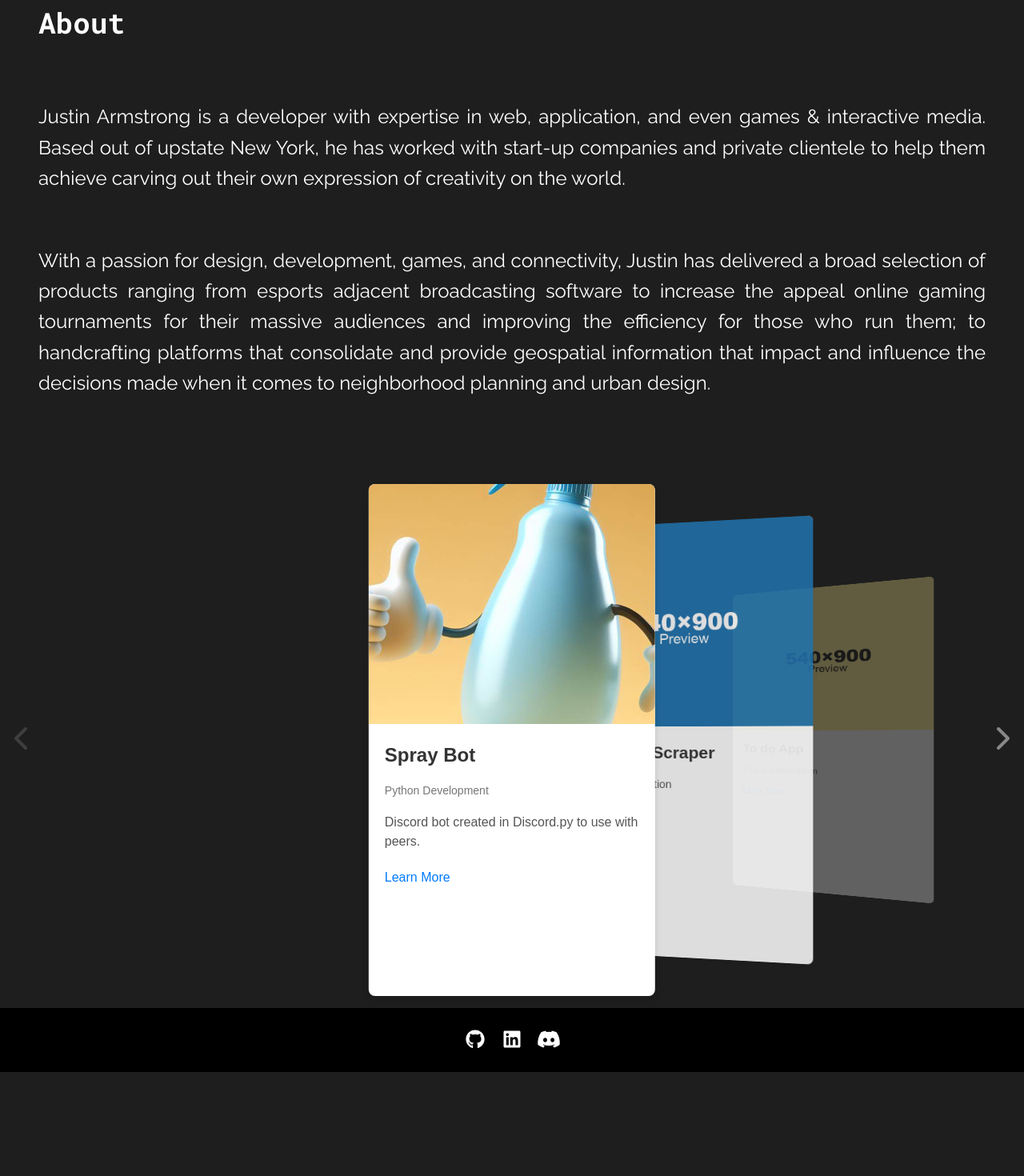
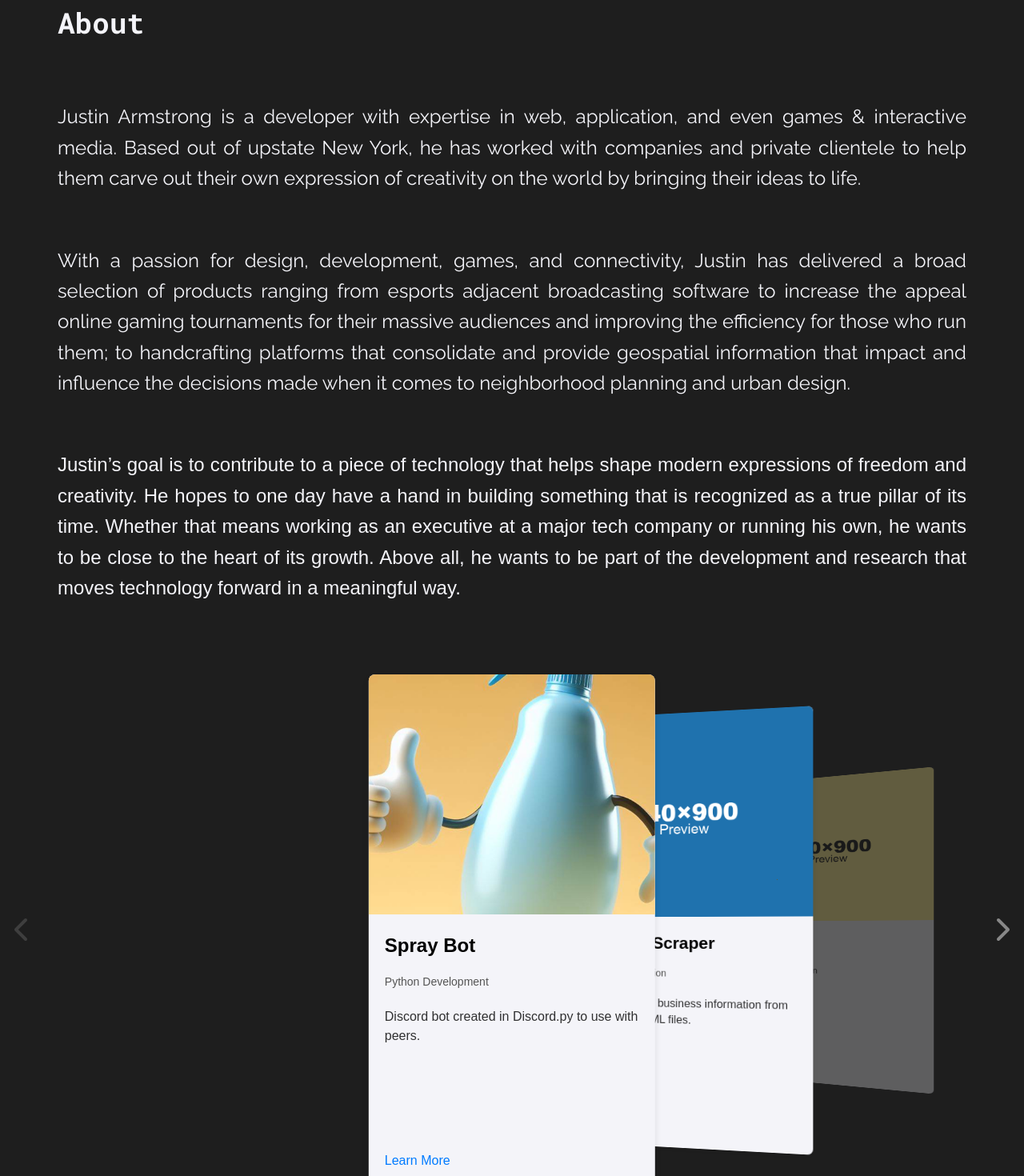
Before and after one commit to pigghead/html-resume, an Angular app: page / in a window 1280 px wide. Shown: the part 820-2290 px from the top of the page at 80% size. Before the commit the page ends 2160 px from the top, so only its background shows below. Built offline with nearby package versions, Linux system fonts and the light colour scheme.

Commit message:
styling + layout adjustments

```diff
--- a/src/app/features/about/about.html
+++ b/src/app/features/about/about.html
@@ -3,8 +3,8 @@
     <p class="raleway-font">
         Justin Armstrong is a developer with expertise in web, application, and even
         games & interactive media. Based out of upstate New York, he has worked with
-        start-up companies and private clientele to help them achieve carving out
-        their own expression of creativity on the world.
+        companies and private clientele to help them carve out  their own expression
+        of creativity on the world by bringing their ideas to life.
     </p>
     <p class="raleway-font">
         With a passion for design, development, games, and connectivity, Justin has
@@ -15,4 +15,13 @@
         information that impact and influence the decisions made when it comes to
         neighborhood planning and urban design.
     </p>
+    <p>
+        Justin’s goal is to contribute to a piece of technology that helps shape
+        modern expressions of freedom and creativity. He hopes to one day have a hand
+        in building something that is recognized as a true pillar of its time. Whether
+        that means working as an executive at a major tech company or running his own,
+        he wants to be close to the heart of its growth. Above all, he wants to be
+        part of the development and research that moves technology forward in a
+        meaningful way.
+    </p>
 </div>
--- a/src/app/features/about/about.scss
+++ b/src/app/features/about/about.scss
@@ -3,10 +3,7 @@
     flex-direction: column;
     text-align: justify;
     gap: 1rem;
-    margin-top: 50px;
-    margin-left: 2em;
-    margin-right: 2em;
+    margin: 50px 3em 50px 3em;
     padding-top: 50px;
     font-size: 1.5rem;
-    height: 670px;
 }
--- a/src/app/features/carousel/carousel.scss
+++ b/src/app/features/carousel/carousel.scss
@@ -4,6 +4,7 @@
     justify-content: center;
     height: 670px;
     gap: 1rem;
+    overflow: hidden;
 
     .content {
         flex: 1;
@@ -11,6 +12,7 @@
         justify-content: center;
         align-items: center;
         perspective: 1000px;
+
 
         .project-card-wrapper {
             position: absolute;
@@ -28,7 +30,7 @@
 
             &.prev {
                 transform: translateX(-110%) scale(0.85) rotateY(10deg);
-                opacity: 0.85;
+                opacity: 1;
                 z-index: 3;
             }
 
@@ -40,7 +42,7 @@
 
             &.next {
                 transform: translateX(10%) scale(0.85) rotateY(-10deg);
-                opacity: 0.85;
+                opacity: 1;
                 z-index: 3;
             }
 
--- a/src/app/features/project-card/project-card.scss
+++ b/src/app/features/project-card/project-card.scss
@@ -1,7 +1,7 @@
 .project-card {
     width: 28vw;
     height: 80vh;
-    background: #FFF;
+    background: #f4f4f9;
     border-radius: 8px;
     box-shadow: 0 4px 8px rgba(0,0,0,0.1);
     overflow: hidden;
@@ -14,26 +14,31 @@
     }
 
     .content {
+        display: flex;
+        flex-direction: column;
+        height: calc(100% - 300px);
         padding: 20px;
         text-align: left;
 
         .title {
             font-size: 1.5em;
             margin-top: 0;
-            margin-bottom: 5px;
-            color: #333;
+            margin-bottom: 0px;
+            color: #000;
         }
 
         .subtitle {
             font-size: 0.875em;
-            color: #777;
-            margin-bottom: 15px;
+            color: #555;
+            margin-bottom: 5px;
         }
 
         .description {
+            flex-grow: 1;
             font-size: 1em;
             line-height: 1.5;
-            color: #555;
+            color: #000;
+            opacity: 0.8;
             margin-bottom: 20px;
         }
 
@@ -42,6 +47,7 @@
             color: #007bff;
             text-decoration: none;
             font-size: 1em;
+            margin-top: auto;
 
             :hover {
                 text-decoration: underline;
--- a/src/app/features/projects/projects.html
+++ b/src/app/features/projects/projects.html
@@ -1 +1,3 @@
-<app-carousel [items]="Projects"></app-carousel>
+<div class=".carousel-wrapper">
+    <app-carousel [items]="Projects"></app-carousel>
+</div>
--- a/src/app/features/projects/projects.scss
+++ b/src/app/features/projects/projects.scss
@@ -0,0 +1,4 @@
+.carousel-wrapper {
+    width: 50vw;
+    height: 20px;
+}
--- a/src/app/features/projects/projects.ts
+++ b/src/app/features/projects/projects.ts
@@ -20,8 +20,9 @@ export class ProjectsComponent {
     {
       id: 2,
       name: "Business Scraper",
+      subtitle: "Full-Stack Application",
       image: "images/540x900_a.png",
-      description: "This is a description"
+      description: "Retrieve desired business information from custom draw .KML files."
     },
     {
       id: 3,
--- a/src/app/shared/header/header.scss
+++ b/src/app/shared/header/header.scss
@@ -53,7 +53,7 @@
 .line {
     width: 40px;
     height: 2px;
-    background-color: #fff;
+    background-color: var(--color-text);
     display: block;
     margin: 8px auto;
     transition: all 0.3s ease-in-out;
--- a/src/styles/_colors.scss
+++ b/src/styles/_colors.scss
@@ -4,7 +4,7 @@ $main-palette: (
     "primary": #1e1e1e,
     "secondary": #0c0c0c,
     "accent": #1F72AE,
-    "text": #FFFFFF
+    "text": #F4F4F9
 );
 
 $skills-palette: (
@@ -13,6 +13,14 @@ $skills-palette: (
     "backend-skills": #BA68C8,
     "tools-skills": #FFB74D,
     "other-skills": #B0BEC5
+);
+
+$brainstorm-palette: (
+    "french-gray": #d1d5de,
+    "snow": #fffbfe,
+    "alabaster": #eef0eb,
+    "anti-flash-white": #f0f3f5,
+    "ghost-white": #f4f4f9
 );
 
 :export {
```
